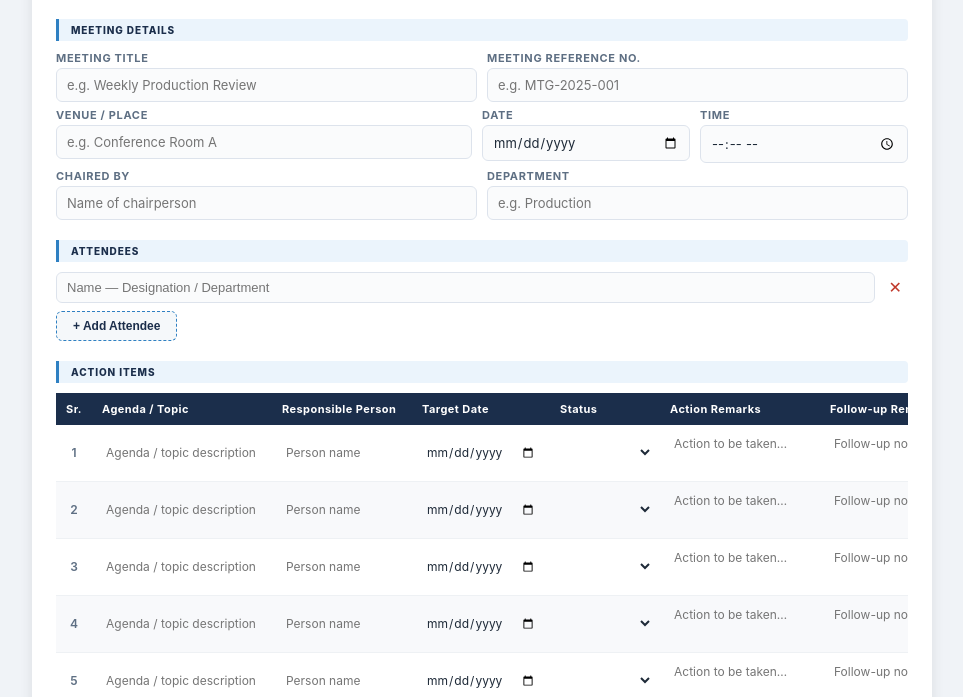
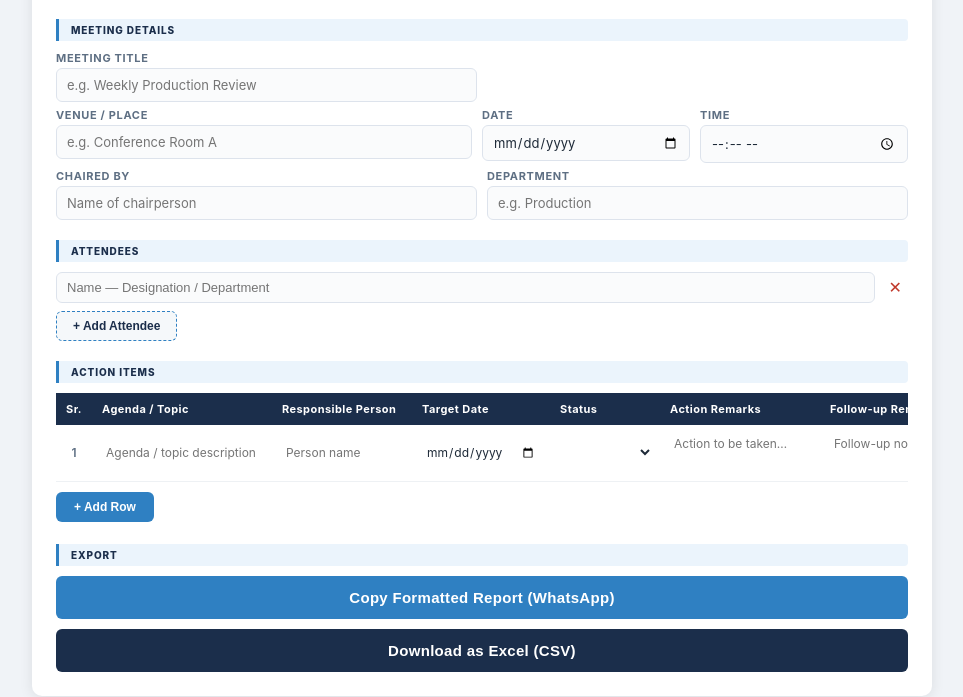
Before and after one commit to Abhishekisreal/IW-Pilot-Plant, a plain HTML site: page meeting.html in a window 1280 px wide. Shown: the part 117-814 px from the top of the page, without its empty margins (158-1121 px from the left). Drawn offline with Linux system fonts and the light colour scheme.

Commit message:
Update meeting.html

```diff
--- a/meeting.html
+++ b/meeting.html
@@ -104,7 +104,7 @@
     <div class="sec-title">Meeting Details</div>
     <div class="hdr-grid">
         <div class="field"><label>Meeting Title</label><input type="text" id="meetTitle" placeholder="e.g. Weekly Production Review"></div>
-        <div class="field"><label>Meeting Reference No.</label><input type="text" id="meetRef" placeholder="e.g. MTG-2025-001"></div>
+
     </div>
     <div class="hdr-grid three">
         <div class="field"><label>Venue / Place</label><input type="text" id="meetVenue" placeholder="e.g. Conference Room A"></div>
@@ -195,8 +195,8 @@
         if (map[sel.value]) sel.className = map[sel.value];
     }
 
-    // Seed 20 rows on load
-    for (let i = 0; i < 20; i++) addRow();
+    // Seed 1 row at once
+    addRow();
 
     // ── Helpers ────────────────────────────────────────────────
     function getHeader() {
```
